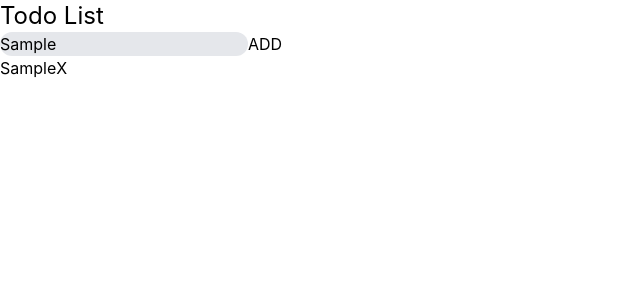
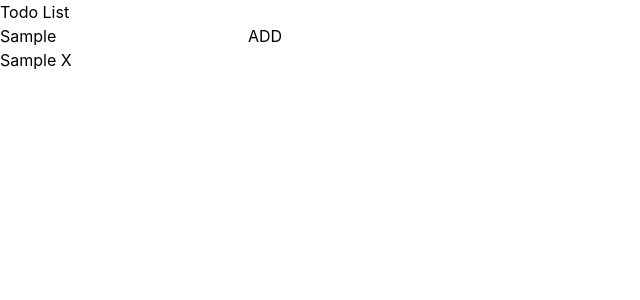
Before and after one commit to AjinkyaAshok/react-vite-machine-coding, a React (Vite) app: page / in a window 1280 px wide. Both pictures are taken after typing "Sample" into the empty fields and a click on the button "ADD". Shown: the top 300 px of the page, without its empty margins (0-640 px from the left). Built offline with nearby package versions, Linux system fonts and the light colour scheme; the HTML template or start-up script is replaced by a standard one.

Commit message:
refactor: Simplify Todo component structure and improve task handling

```diff
--- a/src/components/Todo.jsx
+++ b/src/components/Todo.jsx
@@ -1,11 +1,9 @@
 import React, { useState } from "react";
 export default function Todo() {
+  const [task, setTask] = useState("");
   const [todo, setTodo] = useState([]);
-  const [task, setTask] = useState("");
-  // const [filtered, setFiltered] = useState([]);
 
-  const handleAddTask = () => {
-    if (!task.trim()) return;
+  const handleClick = () => {
     setTodo([
       ...todo,
       {
@@ -14,7 +12,6 @@ export default function Todo() {
         completed: false,
       },
     ]);
-
     setTask("");
   };
 
@@ -29,24 +26,20 @@ export default function Todo() {
       ),
     );
   };
+
   return (
     <div>
-      <h1 className="text-2xl">Todo List</h1>
-      <input
-        className="bg-gray-200 rounded-2xl"
-        type="text"
-        onChange={(e) => setTask(e.target.value)}
-      />
-      <button onClick={handleAddTask}>ADD</button>
+      <h1>Todo List</h1>
+      <input type="text" onChange={(e) => setTask(e.target.value)} />
+      <button onClick={handleClick}>ADD</button>
       {todo.map((item) => (
         <div key={item.id}>
           <span
+            className={item.completed ? "line-through" : ""}
             onClick={() => handleStrike(item.id)}
-            className={item.completed ? "line-through" : ""}
           >
-            {item.name}
+            {item.name} <button onClick={() => handleDelete(item.id)}>X</button>
           </span>
-          <button onClick={() => handleDelete(item.id)}>X</button>
         </div>
       ))}
     </div>
```
